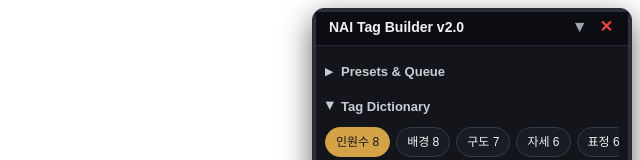
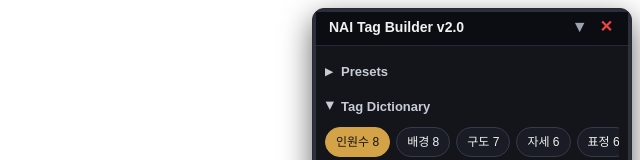
Before and after one commit to jn01020304/nai-tag-builder, a React (Vite) app: page / in a window 1280 px wide. Shown: the top 160 px of the page, without its empty margins (640-1280 px from the left). Built offline with nearby package versions, Linux system fonts and the light colour scheme.

Commit message:
Rename presets section

```diff
--- a/src/components/PresetManager.tsx
+++ b/src/components/PresetManager.tsx
@@ -149,7 +149,7 @@ export default function PresetManager({ state, dispatch, queue, setQueue, onImpo
     };
 
     return (
-        <CollapsibleSection title="Presets &amp; Queue">
+        <CollapsibleSection title="Presets">
             {/* Save current state as preset */}
             <div style={{ display: 'flex', gap: '4px', marginBottom: '8px' }}>
                 <input
```
Also changed, not shown: 2 other files (tests, documents, lock files or other folders).
